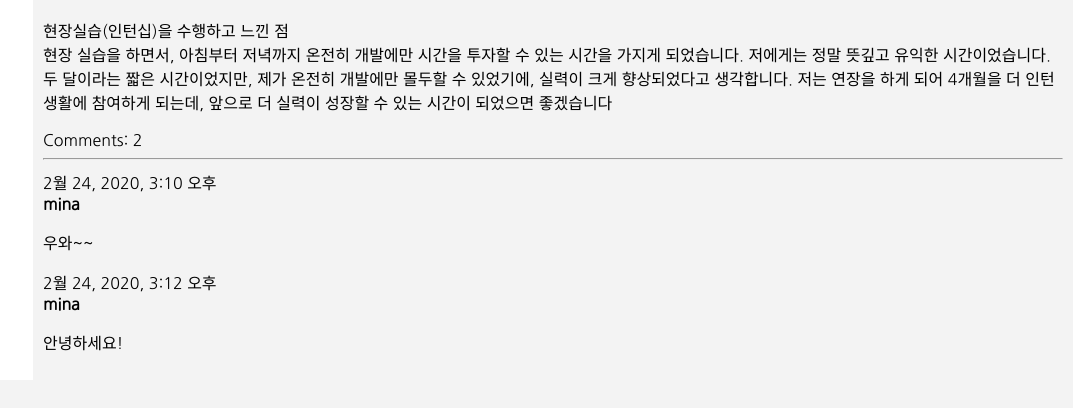
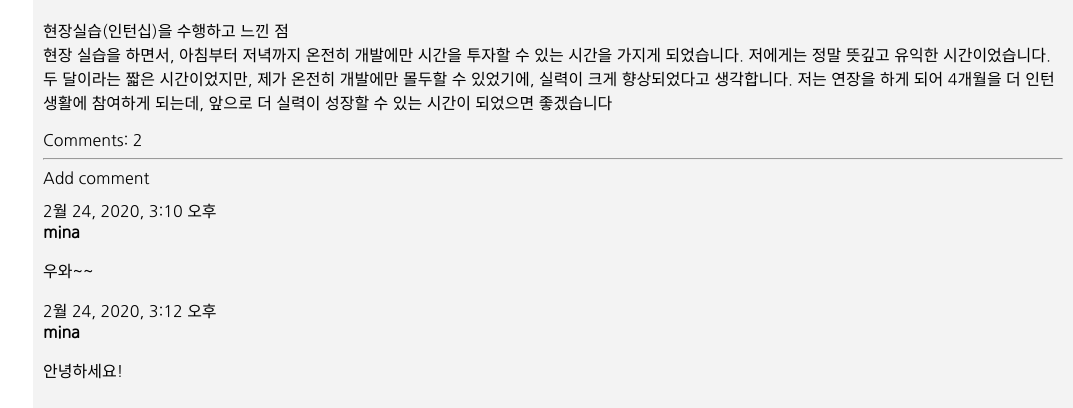
Before and after one commit to mina0774/django, a Django app: page /post/1/ in a window 1280 px wide. Shown: the part 667-1075 px from the top of the page, without its empty margins (207-1280 px from the left). Before the commit the page ends 1018 px from the top, so only its background shows below. Run offline with Django 3.2, Linux system fonts and the light colour scheme; a user stored in the database is signed in; data comes from the database, SQL or seed files in the repository; both versions use the stored data as it was after the commit; some libraries are stand-ins or nearby versions; some web fonts are replaced.

Commit message:
댓글 작성

```diff
--- a/blog/template/blog/post_detail.html
+++ b/blog/template/blog/post_detail.html
@@ -20,6 +20,7 @@
 </div>
 
 <hr>
+<a class='btn btn-default' href="{% url 'add_comment_to_post' pk=post.pk %}">Add comment</a>
 {% for comment in post.comments.all %}
 <div class="comment" style="margin: 10px 0px 10px;">
   <div class+"date">{{ comment.created_date }}</div>
--- a/blog/urls.py
+++ b/blog/urls.py
@@ -10,4 +10,5 @@
     path('post/new', views.post_new, name='post_new'),
     path('post/<int:pk>/edit/', views.post_edit, name='post_edit'),
     path('post/<int:pk>/remove/', views.post_remove, name='post_remove'),
+    path('post/<int:pk>/comment/',views.add_comment_to_post, name='add_comment_to_post'),
 ]
--- a/blog/views.py
+++ b/blog/views.py
@@ -1,7 +1,7 @@
 from django.shortcuts import render, get_object_or_404
 from django.utils import timezone
 from .models import Post
-from .forms import PostForm
+from .forms import PostForm, CommentForm
 from django.shortcuts import redirect
 from django.db.models import Q
 from django.contrib.auth.decorators import login_required
@@ -61,3 +61,16 @@
     post = get_object_or_404(Post, pk=pk)
     post.delete()
     return redirect('post_list')
+
+def add_comment_to_post(request,pk):
+    post=get_object_or_404(Post,pk=pk)
+    if request.method=="POST":
+        form=CommentForm(request.POST)
+        if form.is_valid():
+            comment=form.save(commit=False)
+            comment.post=post
+            comment.save()
+            return redirect('post_detail',pk=post.pk)
+    else:
+            form=CommentForm()
+    return render(request,'blog/add_comment_to_post.html',{'form':form})
```
Also changed, not shown: blog/forms.py (+6 -1 lines), blog/template/blog/add_comment_to_post.html (added, +10 -0 lines), db.sqlite3.
